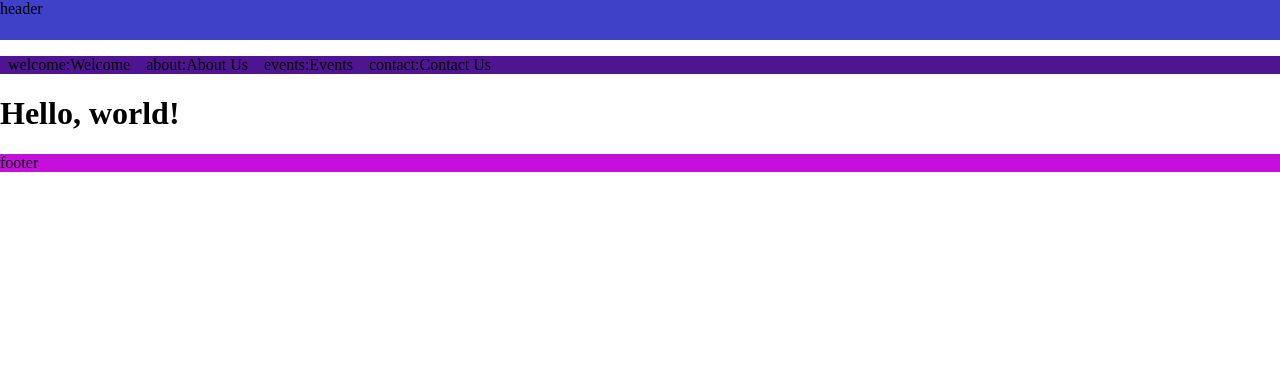
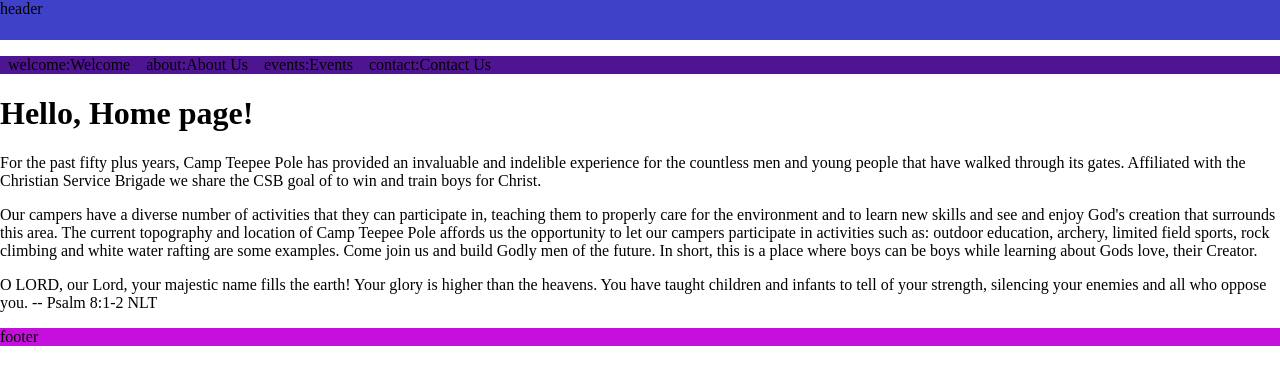
Before and after one commit to Swazimodo/campteepeepole, a Next.js app: page / in a window 1280 px wide. Shown: the top 384 px of the page. Built offline with nearby package versions, Linux system fonts and the light colour scheme.

Commit message:
feat: add content to home and about (#3)

```diff
--- a/src/app/about/page.tsx
+++ b/src/app/about/page.tsx
@@ -1,3 +1,7 @@
 export default function Page() {
-  return <h1>Hello, about Page!</h1>
+  return <div>
+  <h1>Hello, about Page!</h1>
+  <h2>Facility History & Overview</h2>
+  <p>Camp Teepee Pole began in the early 1960’s when a couple of Christian Service Brigade groups recognized the beautiful setting to teach boys outdoor skills by ‘doing’. They came out regularly with their tents, gear and food and spent weekends enjoying the great outdoors along with all its challenges.</p>
+</div>
 }
--- a/src/app/page.tsx
+++ b/src/app/page.tsx
@@ -1,4 +1,9 @@
 // `app/page.tsx` is the UI for the `/` URL
 export default function Page() {
-  return <h1>Hello, world!</h1>
+  return <div>
+  <h1>Hello, Home page!</h1>
+  <p>For the past fifty plus years, Camp Teepee Pole has provided an invaluable and indelible experience for the countless men and young people that have walked through its gates. Affiliated with the Christian Service Brigade we share the CSB goal of to win and train boys for Christ.</p>
+  <p>Our campers have a diverse number of activities that they can participate in, teaching them to properly care for the environment and to learn new skills and see and enjoy God's creation that surrounds this area. The current topography and location of Camp Teepee Pole affords us the opportunity to let our campers participate in activities such as: outdoor education, archery, limited field sports, rock climbing and white water rafting are some examples. Come join us and build Godly men of the future. In short, this is a place where boys can be boys while learning about Gods love, their Creator.</p>
+  <p>O LORD, our Lord, your majestic name fills the earth! Your glory is higher than the heavens. You have taught children and infants to tell of your strength, silencing your enemies and all who oppose you. -- Psalm 8:1-2 NLT</p>
+</div>
 }
```
